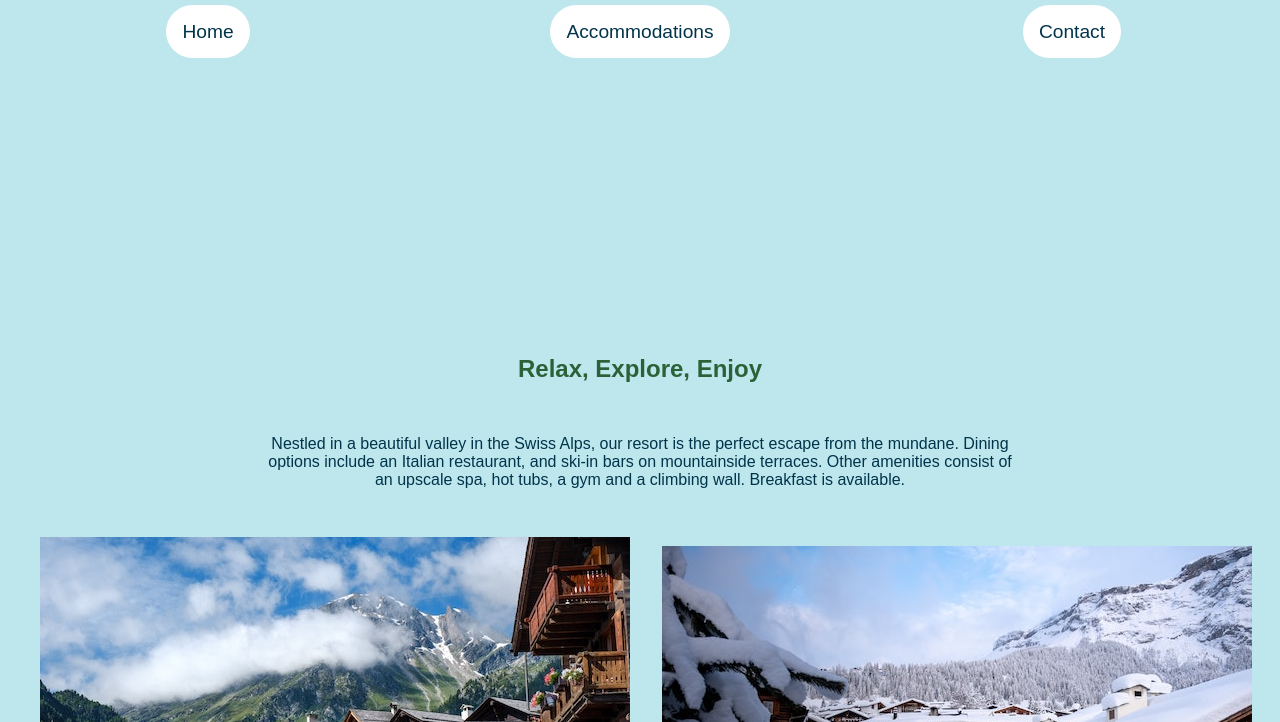
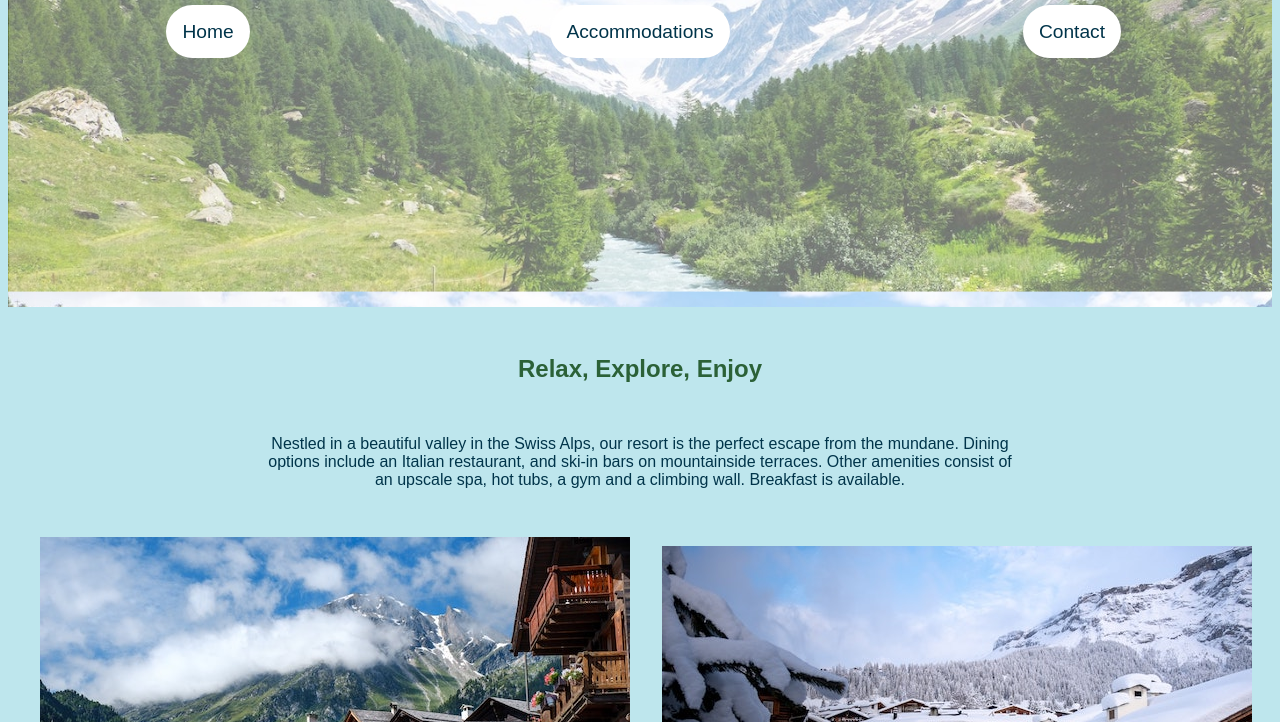
Before and after one commit to gselfrid/final7, a plain HTML site: page index.html in a window 1280 px wide. Shown: the part 208-930 px from the top of the page. Drawn offline with Linux system fonts and the light colour scheme; the site is published under a folder, as on GitHub Pages, so addresses that start at the root find nothing; a web font is replaced by a local one.

Commit message:
ad gnjkerg

```diff
--- a/styles.css
+++ b/styles.css
@@ -20,7 +20,7 @@ body{
 header{
     padding-bottom: 15rem;
     margin: 0 auto;
-    background-image: url("/final7/swiss-valley.jpg");
+    background-image: url("./swiss-valley.jpg");
     background-size: 100%;
     align-items: center;
     top: 0;
```
